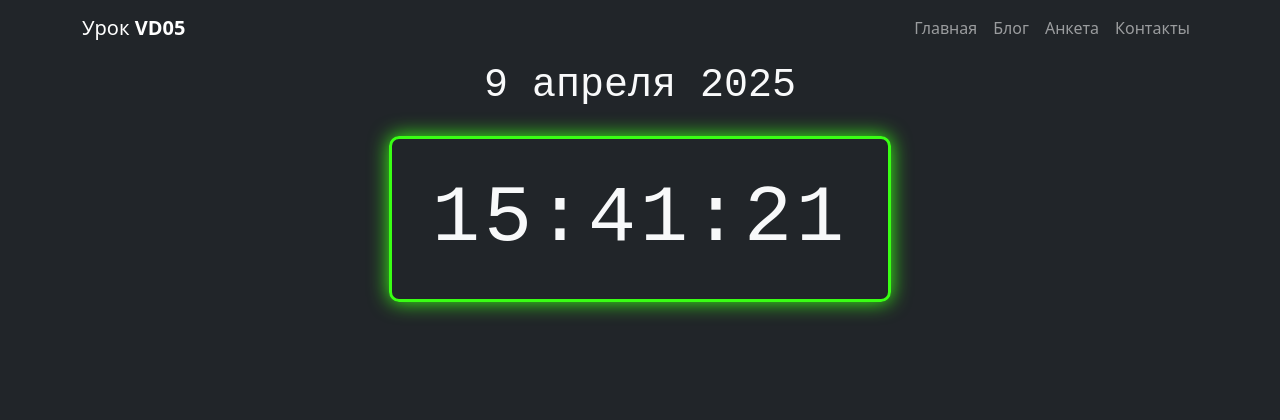
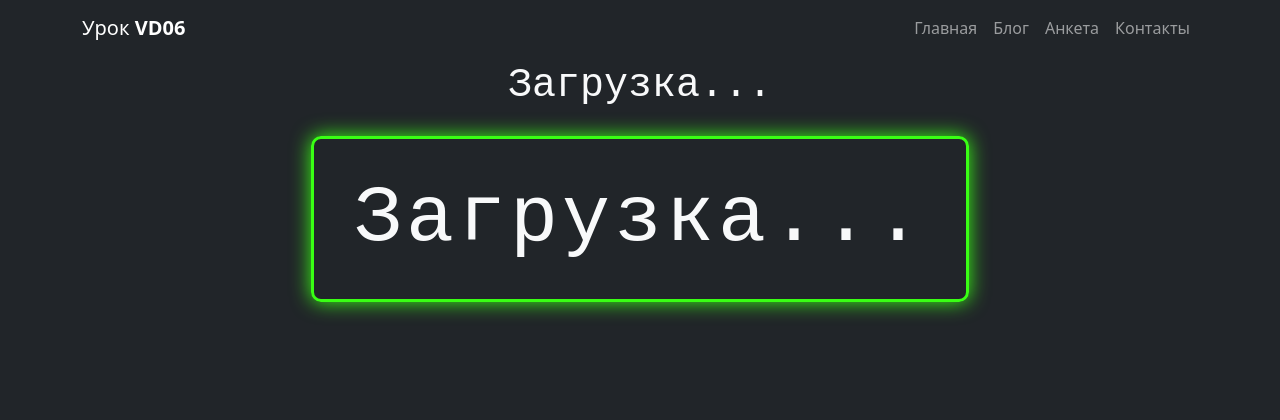
Before and after one commit to SergeantMal/flask_lesson, a Flask app: page / in a window 1280 px wide. Shown: the top 420 px of the page. Run offline with Flask 3, Linux system fonts and the light colour scheme; parts of the project's set-up code (start-up, migrations or seed data) failed here and were passed over.

Commit message:
some fixes

```diff
--- a/app/routes.py
+++ b/app/routes.py
@@ -11,7 +11,7 @@
 }
 
 pages = {
-    "index.html": "Урок <strong>VD05</strong>",
+    "index.html": "Урок <strong>VD06</strong>",
     "blog.html": "<strong>Блог</strong>",
     "contacts.html": "<strong>Контакты</strong>",
     "form.html": "<strong>Анкета пользователя</strong>"
--- a/app/templates/index.html
+++ b/app/templates/index.html
@@ -1,7 +1,7 @@
 {% extends 'base.html' %}
 
 {% block title %}
-    Урок VD05
+    Урок VD06
 {% endblock %}
 
 
```
